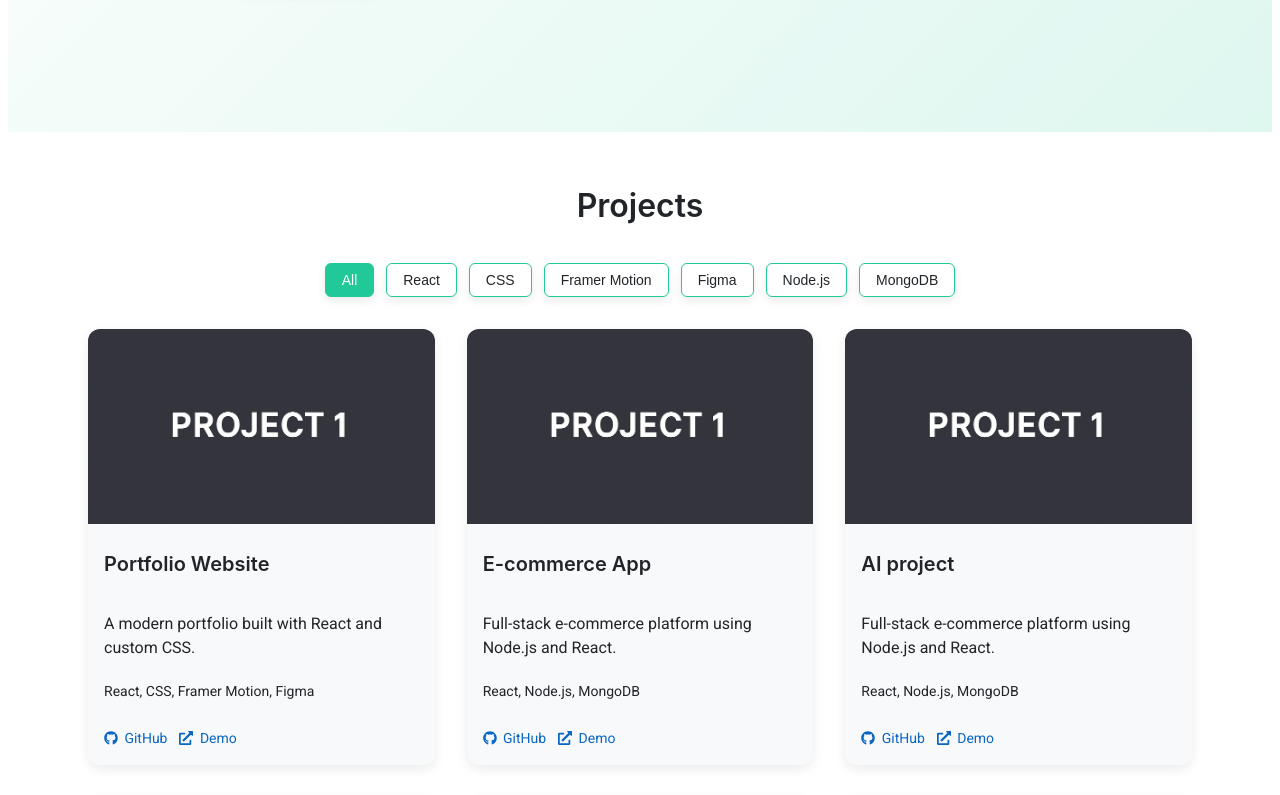
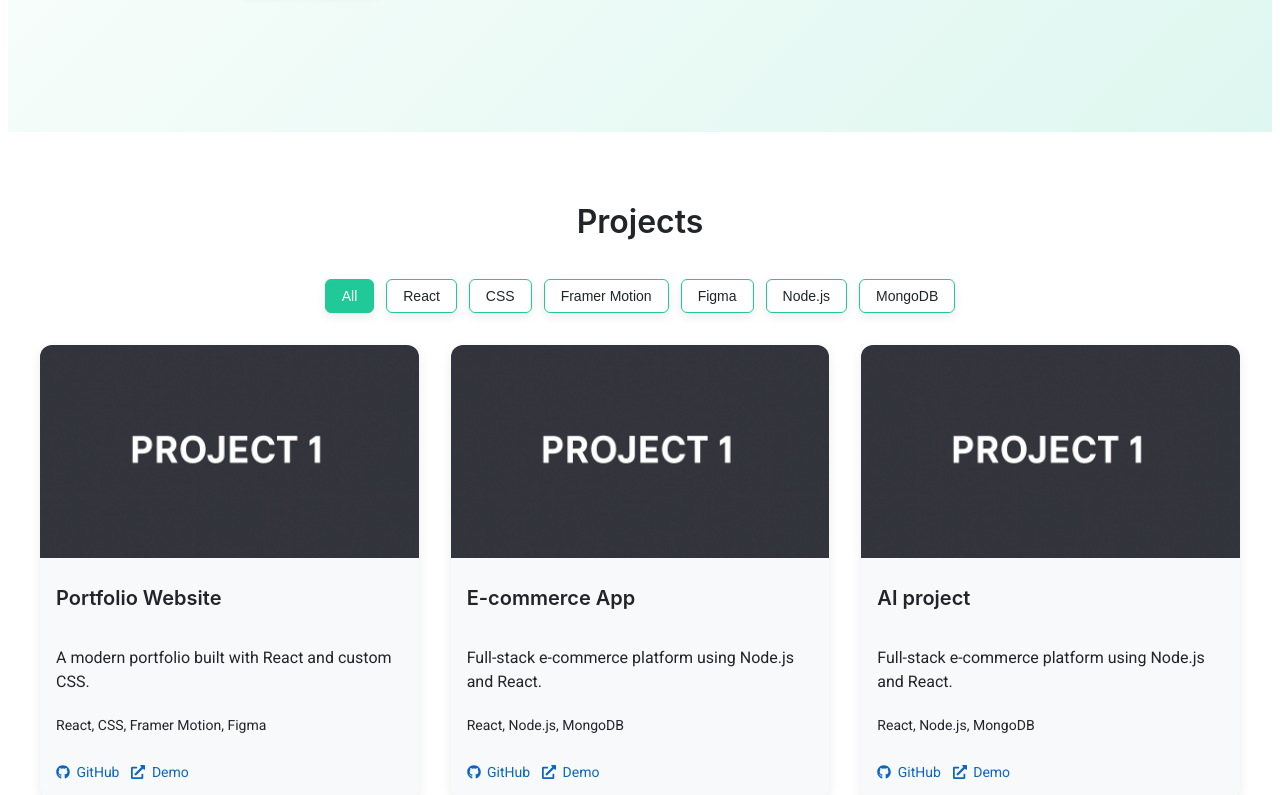
Before and after one commit to bhakthiprabhu/Dynamic-Portfolio, a React (Vite) app: page / in a window 1280 px wide. Shown: the part 500-1295 px from the top of the page. Built offline with nearby package versions, Linux system fonts and the light colour scheme; a web font is replaced by a local one.

Commit message:
minor update

```diff
--- a/src/styles/Contact.css
+++ b/src/styles/Contact.css
@@ -7,7 +7,6 @@
   display: flex;
   flex-direction: column;
   align-items: center;
-  gap: 2rem;
   background: linear-gradient(135deg, var(--bg), var(--hero-gradient-end));
   color: var(--text);
 }
--- a/src/styles/Footer.css
+++ b/src/styles/Footer.css
@@ -6,7 +6,6 @@
   padding: 1rem 0rem; /* reduced padding */
   color: var(--text);
   text-align: center;
-  border-top: 1px solid var(--navbar-border);
   display: flex;
   flex-direction: column;
   align-items: center;
--- a/src/styles/Projects.css
+++ b/src/styles/Projects.css
@@ -4,7 +4,7 @@
    Projects Section
 ========================= */
 .projects-section {
-  padding: 3rem 5rem;
+    padding: 4rem 2rem;
 }
 
 .section-title {
```
